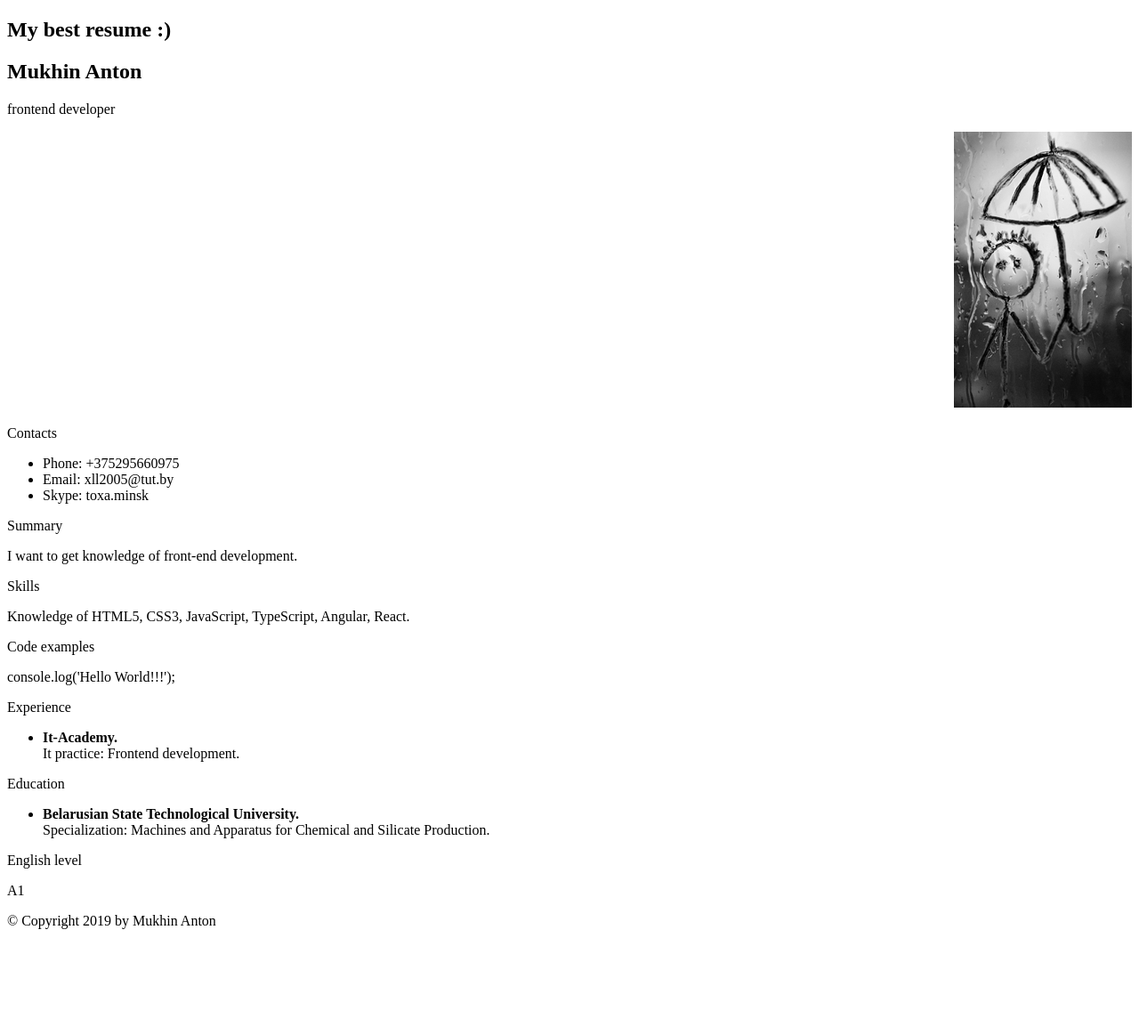
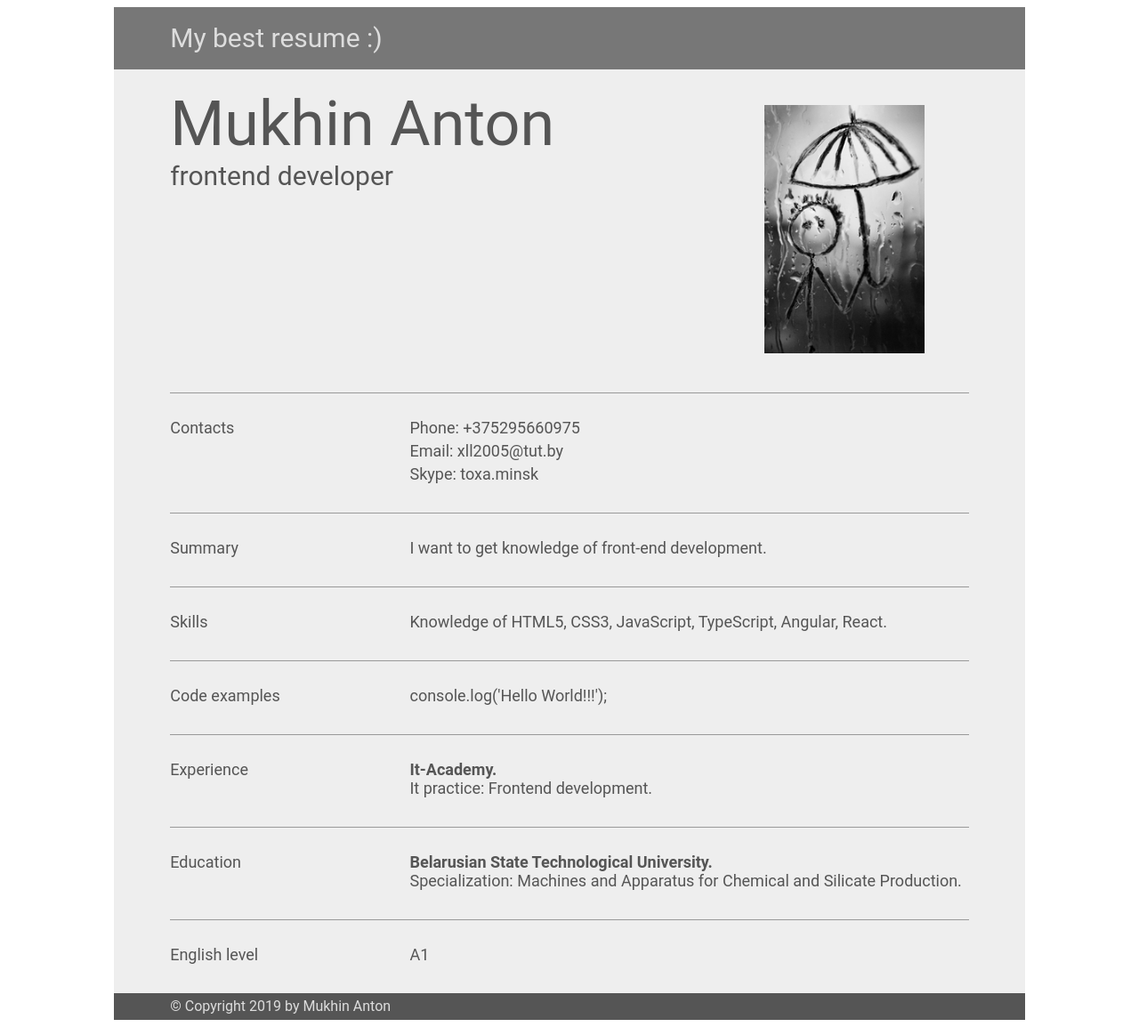
Before and after one commit to anton-rsschool/rsschool-cv, a plain HTML site: page index.html in a window 1280 px wide. Shown: the whole page at 89% size. Before the commit the page ends 1060 px from the top, so only its background shows below. Drawn offline with Linux system fonts and the light colour scheme.

Commit message:
feat: add styles

```diff
--- a/index.html
+++ b/index.html
@@ -19,7 +19,7 @@
           <p class="resume__specialty">frontend developer</p>
         </div>
         <div class="resume__image" style="text-align: right;">
-          <img src="./assets/images/avatar.png" width="200" height="310" alt="avatar">
+          <img src="./assets/images/avatar.png" width="180" height="279" alt="avatar">
         </div>
       </div>
       <div class="resume__row row">
--- a/styles.css
+++ b/styles.css
@@ -0,0 +1,121 @@
+.header {
+  display: flex;
+  max-width: 1024px;
+  height: 70px;
+  box-sizing: border-box;
+  margin: 0 auto;
+  padding: 17px 5%;
+
+  background-color: #777777;
+}
+
+.header__title {
+  margin: 0;
+
+  font-family: 'Roboto', serif;
+  font-size: 30px;
+  font-weight: normal;
+  color: #DDDDDD;
+}
+
+.main {
+  max-width: 1024px;
+  margin: 0 auto;
+  box-sizing: border-box;
+  padding: 0 5%;
+
+  font-family: 'Roboto', sans-serif;
+  color: #555555;
+  background-color: #EEEEEE;
+}
+
+.resume__header {
+  display: flex;
+  margin-bottom: 10px;
+
+  border-bottom: 1px solid #999999;
+}
+
+.resume__title {
+  width: 70%;
+}
+
+.resume__user {
+  margin: 20px 0 0 0;
+
+  font-size: 70px;
+  font-weight: normal;
+}
+
+.resume__specialty {
+  margin: 0 0 20px 0;
+
+  font-size: 30px;
+}
+
+.resume__image {
+  width: 30%;
+  margin: 40px 50px;
+}
+
+.row {
+  display: flex;
+  padding-bottom: 15px;
+
+  font-size: 18px;
+}
+
+.row:not(:last-child) {
+  margin-bottom: 10px;
+
+  border-bottom: 1px solid #999999;
+}
+
+.row__title {
+  width: 30%;
+}
+
+.row__text {
+  width: 70%;
+}
+
+.list {
+  margin: 18px 0;
+  padding: 0;
+
+  list-style: none;
+}
+
+.list__item:not(:last-child) {
+  margin-bottom: 5px;
+}
+
+.list__link {
+  color: inherit;
+  text-decoration: none;
+}
+
+.list__item p {
+  margin: 0;
+}
+
+.list__link:hover {
+  color: Tan;
+}
+
+.footer {
+  max-width: 1024px;
+  height: 30px;
+  box-sizing: border-box;
+  padding: 5px 5%;
+  margin: 0 auto;
+
+  background-color: #555555;
+}
+
+.footer__copyright {
+  margin: 0;
+
+  font-family: 'Roboto', sans-serif;
+  color: #DDDDDD;
+}
```
